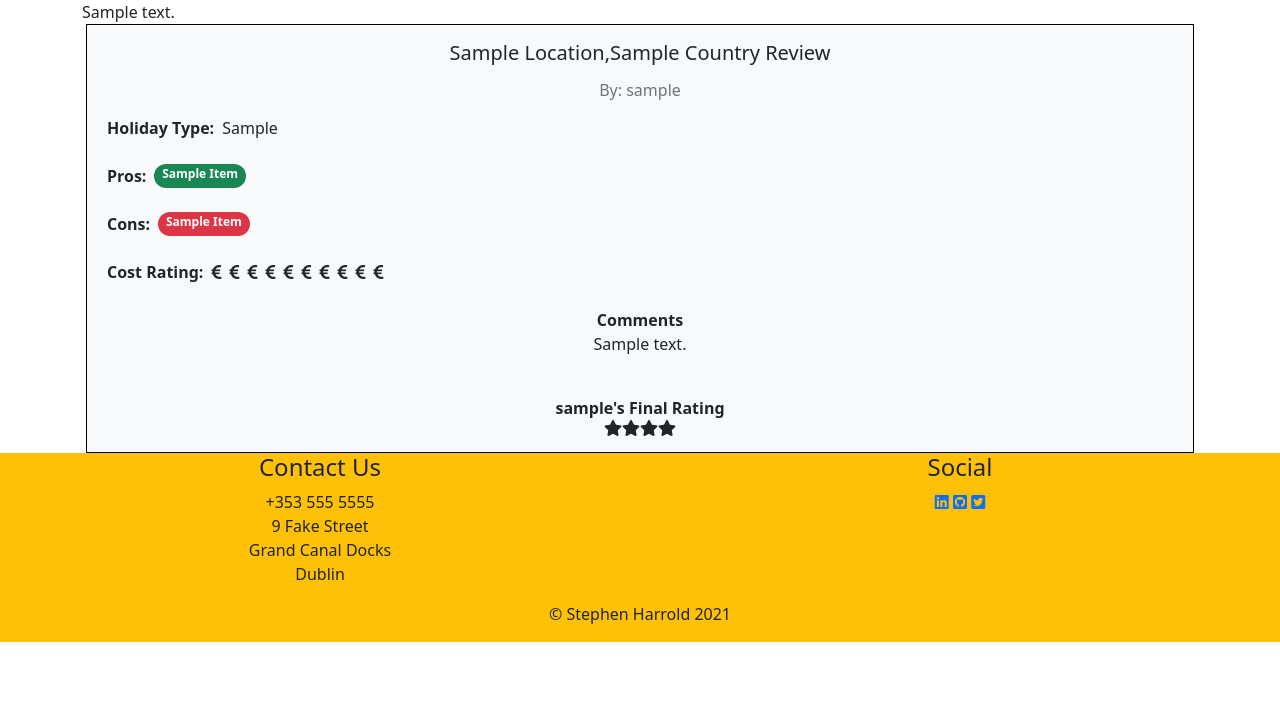
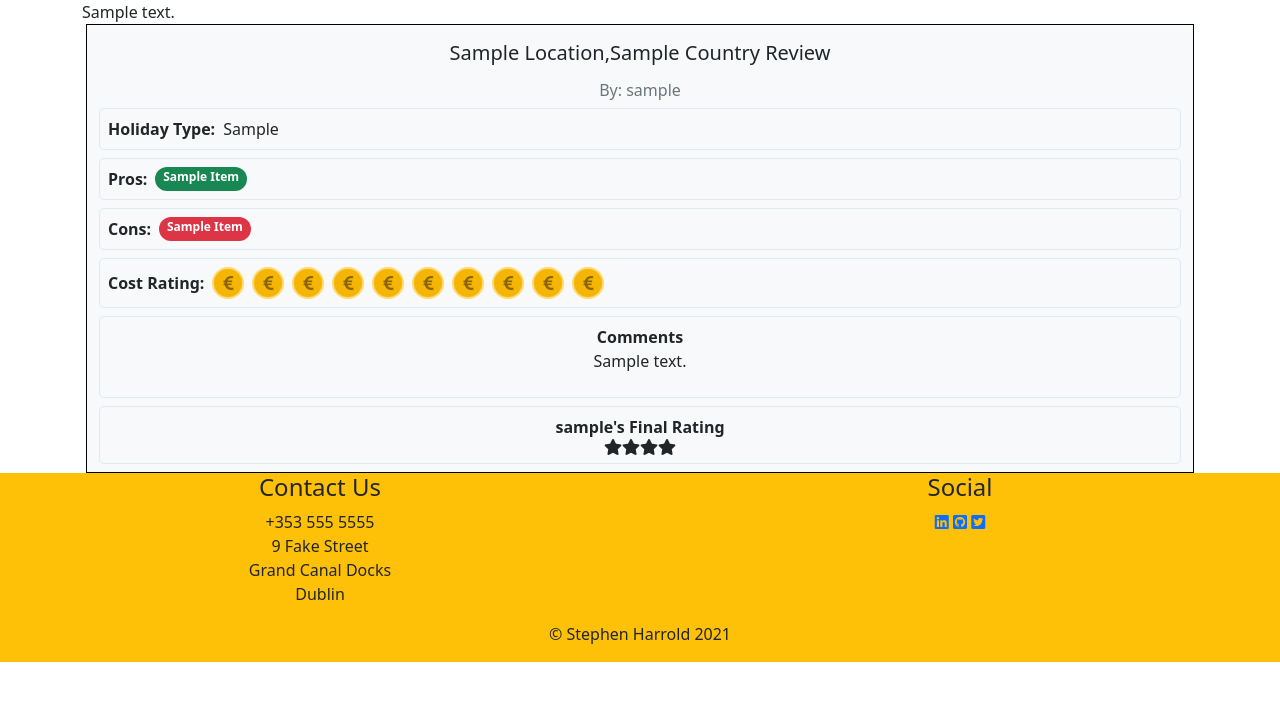
Before and after one commit to steharr/ms3-holiday-review, a Flask app: template templates/read_review.html in a window 1280 px wide. Shown: the part 56-757 px from the top of the page. Run offline with Flask 2, Linux system fonts and the light colour scheme; the template is opened without the code that fills it: most values are stand-ins (such as "Sample title", 1, 10 or a date in 2020); some libraries are stand-ins or nearby versions.

Commit message:
added styling for reviews info

```diff
--- a/static/css/style.css
+++ b/static/css/style.css
@@ -21,3 +21,27 @@
 
     border-radius: 50%;
 }
+
+.rounded-edges{
+    border-radius: 5px;
+}
+
+.grey-outline{
+    border: 1px solid #ddeaf0;
+}
+.filled-currency{
+    border-radius: 50%;
+    height: 2rem;
+    width: 2rem;
+    background-color: #f5b505;
+    border: .125rem solid #ffd86e;
+    color: #8a6501;
+}
+.unfilled-currency{
+    border-radius: 50%;
+    height: 2rem;
+    width: 2rem;
+    background-color: #e6e6e6;
+    border: .125rem solid #ebebeb;
+    color: #c2c2c2;
+}
```
